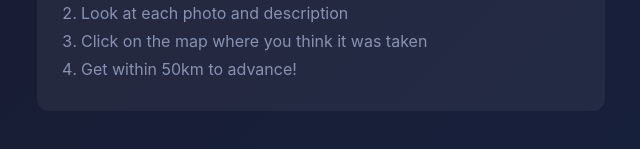
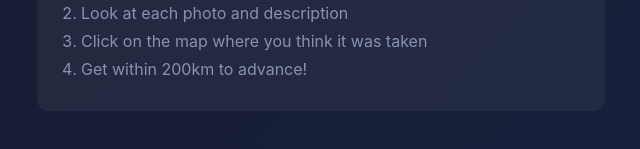
Before and after one commit to VitaBe/geoguessmini, a website: page index.html in a window 1280 px wide. Shown: the part 575-724 px from the top of the page, 319-959 px from the left. Drawn offline with nearby package versions, Linux system fonts and the light colour scheme.

Commit message:
200 km tolerance

```diff
--- a/index.html
+++ b/index.html
@@ -31,7 +31,7 @@
                         <li>Upload a ZIP file with a <code>data.csv</code> and images</li>
                         <li>Look at each photo and description</li>
                         <li>Click on the map where you think it was taken</li>
-                        <li>Get within 50km to advance!</li>
+                        <li>Get within 200km to advance!</li>
                     </ol>
                 </div>
             </div>
```
